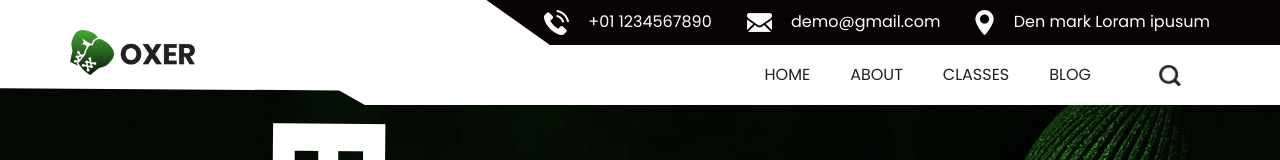
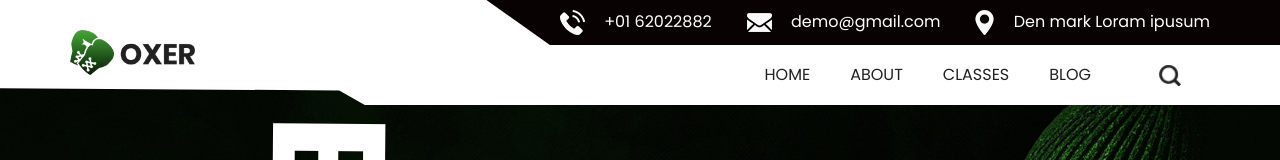
Before and after one commit to kRonhubb/66022882., a plain HTML site: page index.html in a window 1280 px wide. Shown: the top 160 px of the page. Drawn offline with nearby package versions, Linux system fonts and the light colour scheme; some packages are replaced by stand-ins of ours; a web font is replaced by a local one.

Commit message:
Update index.html

```diff
--- a/index.html
+++ b/index.html
@@ -43,7 +43,7 @@
                 <li class="">
                   <a class="" href="">
                     <img src="images/telephone.png" alt="" />
-                    <span> +01 1234567890</span>
+                    <span> +01 62022882</span>
                   </a>
                 </li>
                 <li class="">
```
